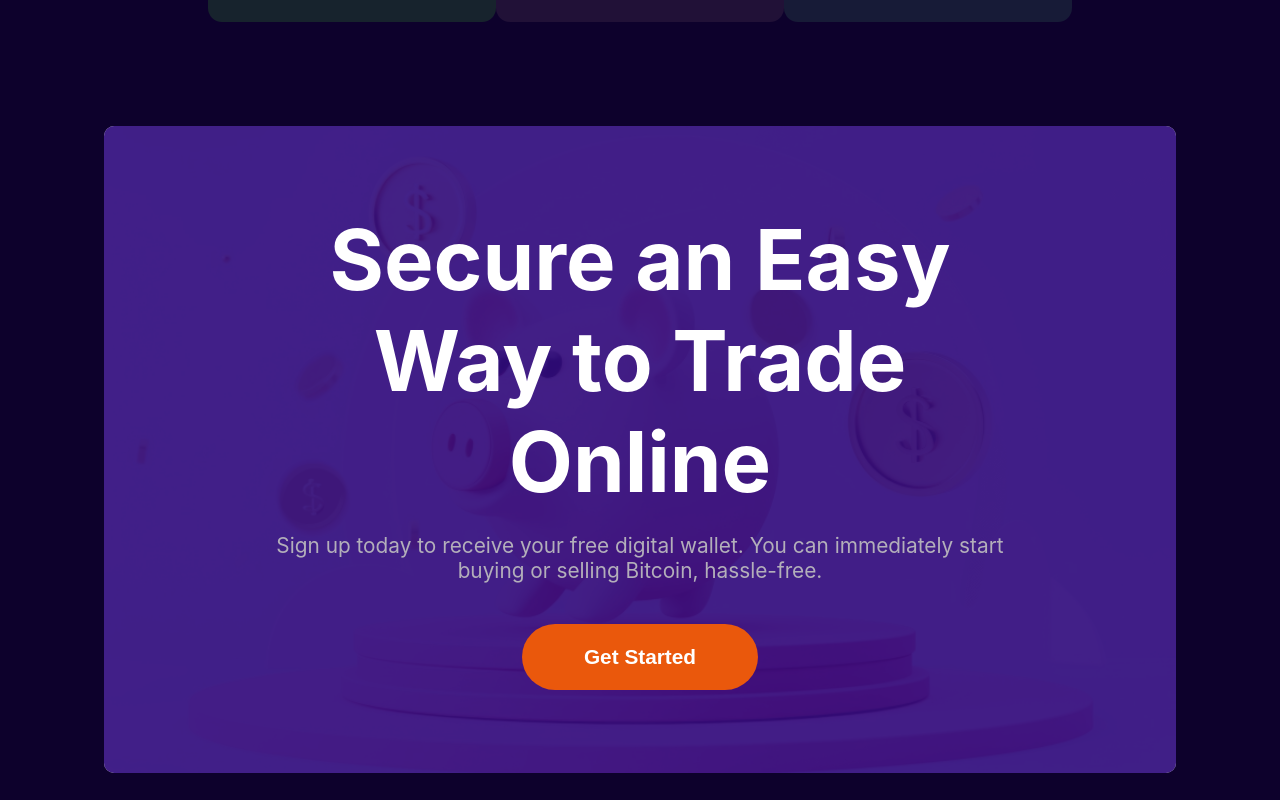
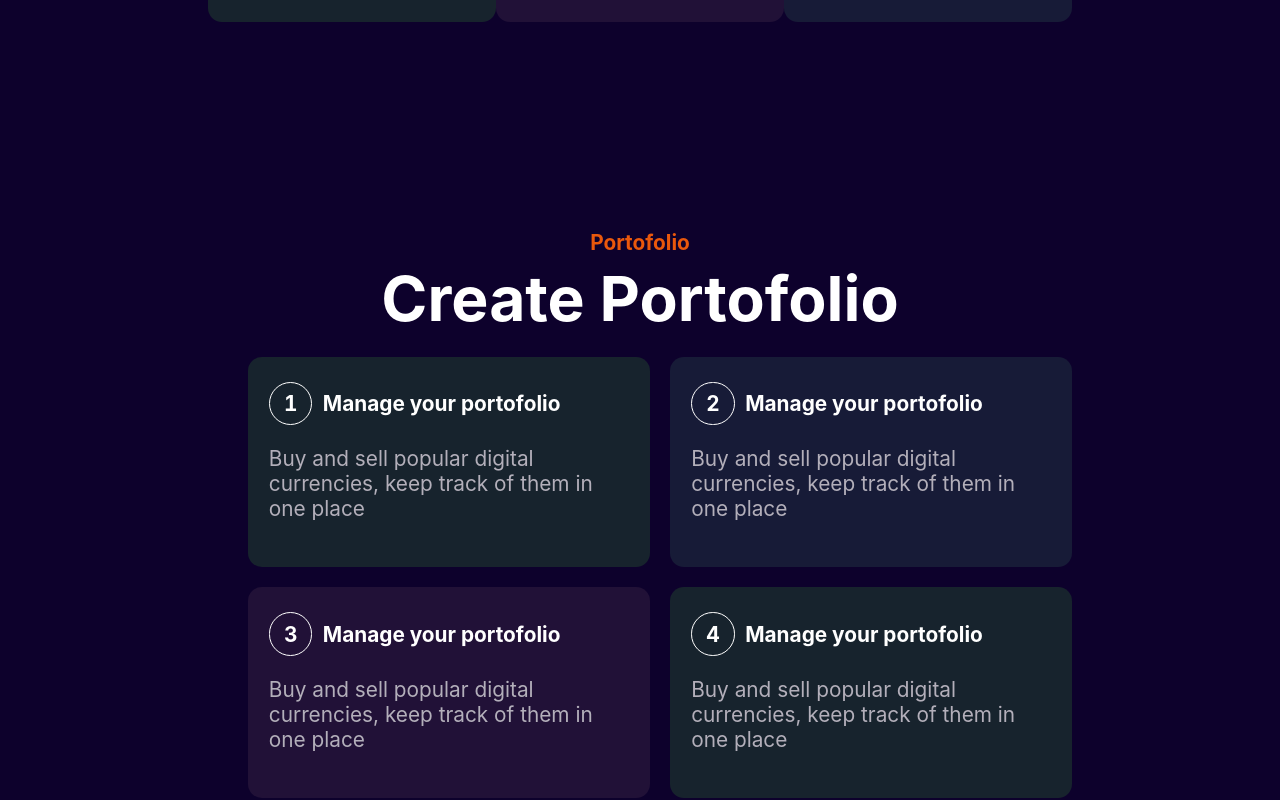
Before and after one commit to turtledev65/Crypma, a React (Vite) app: page / in a window 1280 px wide. Shown: the part 3840-4640 px from the top of the page. Built offline with nearby package versions, Linux system fonts and the light colour scheme; no server answers.

Commit message:
feat: build the create your portofolio section

```diff
--- a/src/App.tsx
+++ b/src/App.tsx
@@ -16,6 +16,7 @@ function App() {
   const btcInfo = useCoinInfo("BTC");
   const ethInfo = useCoinInfo("ETH");
   const solInfo = useCoinInfo("SOL");
+
   return (
     <>
       <Navbar>
@@ -129,6 +130,36 @@ function App() {
             </Card>
           </div>
         </div>
+        <div className="p-5">
+          <p className="tagline text-center">Portofolio</p>
+          <h2 className="title text-center">Create Portofolio</h2>
+          <ol className="grid grid-2x2 gap-1">
+            <Card variant="green">
+              <li>
+                <span className="title">Manage your portofolio</span>
+                <p>Buy and sell popular digital currencies, keep track of them in one place</p>
+              </li>
+            </Card>
+            <Card variant="blue">
+              <li>
+                <span className="title">Manage your portofolio</span>
+                <p>Buy and sell popular digital currencies, keep track of them in one place</p>
+              </li>
+            </Card>
+            <Card variant="purple">
+              <li>
+                <span className="title">Manage your portofolio</span>
+                <p>Buy and sell popular digital currencies, keep track of them in one place</p>
+              </li>
+            </Card>
+            <Card variant="green">
+              <li>
+                <span className="title">Manage your portofolio</span>
+                <p>Buy and sell popular digital currencies, keep track of them in one place</p>
+              </li>
+            </Card>
+          </ol>
+        </div>
         <Callout backgroundImg={piggyBank}>
           <span className="title title--xl">Secure an Easy Way to Trade Online</span>
           <p>Sign up today to receive your free digital wallet. You can immediately start buying or selling Bitcoin, hassle-free.</p>
```
